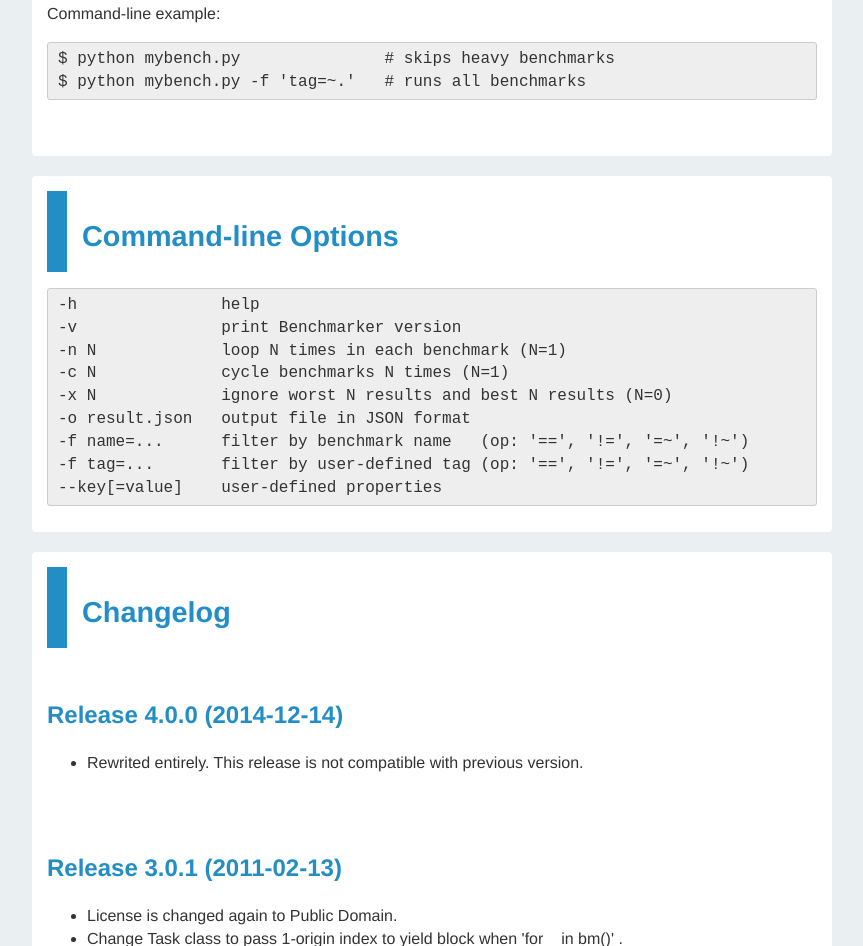
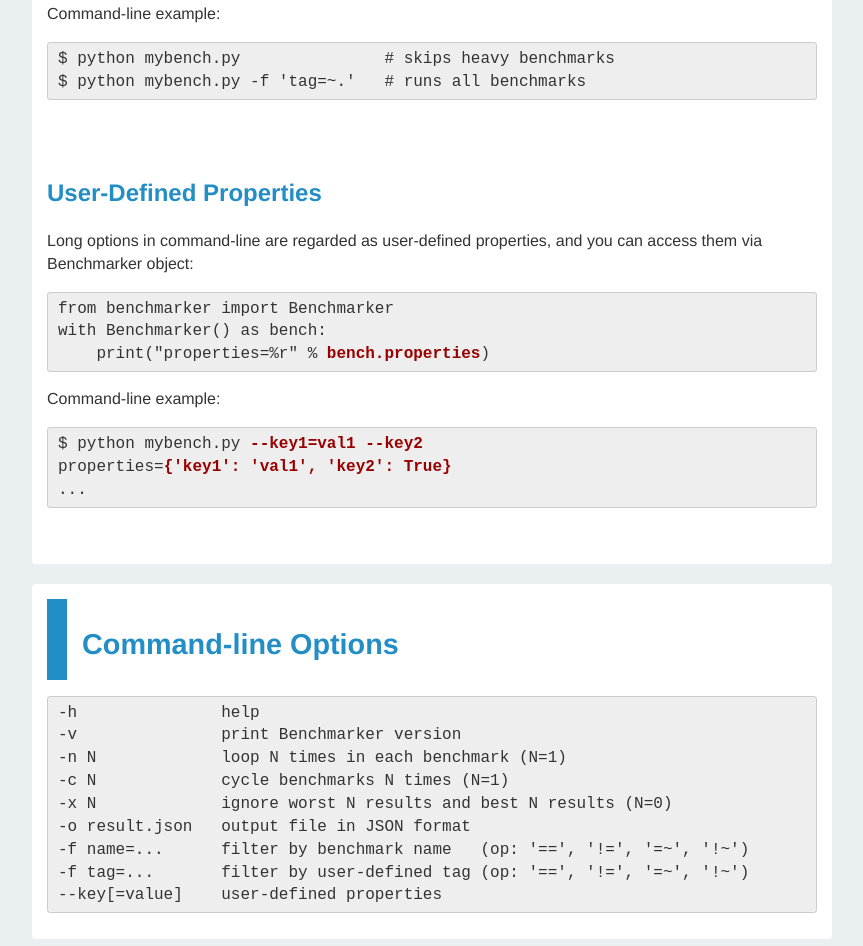
Before and after one commit to kwatch/benchmarker, a plain HTML site: page python/README.html in a window 1280 px wide. Shown: the part 10633-11579 px from the top of the page, without its empty margins (208-1071 px from the left). Drawn offline with Linux system fonts and the light colour scheme.

Commit message:
python: update 'README.{rst,html}'

```diff
--- a/python/README.html
+++ b/python/README.html
@@ -462,6 +462,22 @@ $ python mybench.py               # skips heavy benchmarks
 $ python mybench.py -f 'tag=~.'   # runs all benchmarks
 </pre>
 </div>
+<div class="section" id="user-defined-properties">
+<h2>User-Defined Properties</h2>
+<p>Long options in command-line are regarded as user-defined properties,
+and you can access them via Benchmarker object:</p>
+<pre class="literal-block">
+from benchmarker import Benchmarker
+with Benchmarker() as bench:
+    print("properties=%r" % <strong>bench.properties</strong>)
+</pre>
+<p>Command-line example:</p>
+<pre class="literal-block">
+$ python mybench.py <strong>--key1=val1 --key2</strong>
+properties=<strong>{'key1': 'val1', 'key2': True}</strong>
+...
+</pre>
+</div>
 </div>
 <div class="section" id="command-line-options">
 <h1>Command-line Options</h1>
```
Also changed, not shown: 1 other file.
